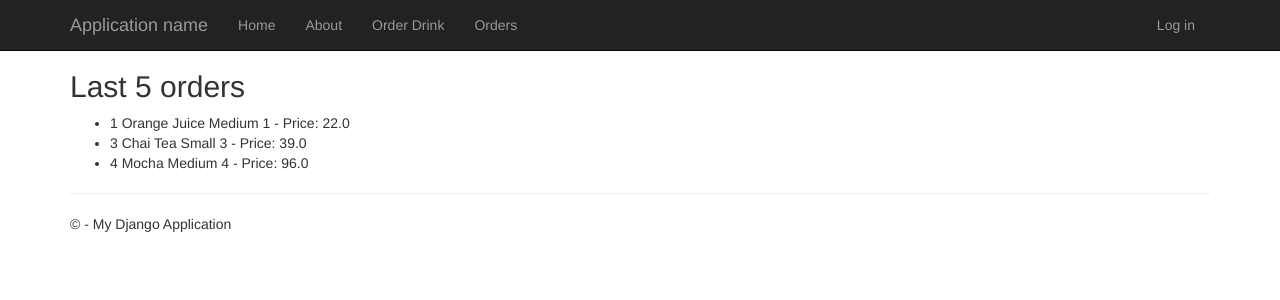
After one commit to natalimj/DjangoGTG, a Django app: page /orders/ in a window 1280 px wide. The commit adds this page. Shown: the top 300 px of the page. Run offline with Django 3.2, Linux system fonts and the light colour scheme; data comes from the database, SQL or seed files in the repository; both versions use the stored data as it was after the commit; some libraries are stand-ins or nearby versions.

Commit message:
show orders

```diff
--- a/DjangoGTGProject/DjangoGTGProject/urls.py
+++ b/DjangoGTGProject/DjangoGTGProject/urls.py
@@ -15,6 +15,7 @@ urlpatterns = [
     path('orderDrink/', views.orderDrink, name='orderDrink'),
     path('about/', views.about, name='about'),
     path('createOrder/', views.createOrder, name='createOrder'),
+    path('orders/', views.orders, name='orders'),
     path('login/',
          LoginView.as_view
          (
--- a/DjangoGTGProject/app/models.py
+++ b/DjangoGTGProject/app/models.py
@@ -27,5 +27,7 @@ class Drink (models.Model):
 
 
 class Order (models.Model):
+    id = models.AutoField(primary_key=True)
     drink = models.ForeignKey(Drink, on_delete=models.CASCADE)
     quantity = models.IntegerField()
+    price = models.FloatField (default=0.0)
--- a/DjangoGTGProject/app/templates/app/layout.html
+++ b/DjangoGTGProject/app/templates/app/layout.html
@@ -26,6 +26,7 @@
                     <li><a href="{% url 'home' %}">Home</a></li>
                     <li><a href="{% url 'about' %}">About</a></li>
                     <li><a href="{% url 'orderDrink' %}">Order Drink</a></li>
+                    <li><a href="{% url 'orders' %}">Orders</a></li>
 
 
                 </ul>
--- /dev/null
+++ b/DjangoGTGProject/app/templates/app/orders.html
@@ -0,0 +1,14 @@
+{% extends "app/layout.html" %}
+
+{% block content %}
+
+<h2>Last 5 orders</h2>
+<ul>
+{% for order in order_list %}
+    <li> {{ order.quantity}} {{ order.drink.name}}  {{ order.quantity}} - Price: {{ order.price}}</li>
+{% endfor %}
+</ul>
+
+
+
+{% endblock %}
--- a/DjangoGTGProject/app/views.py
+++ b/DjangoGTGProject/app/views.py
@@ -1,7 +1,7 @@
 from datetime import datetime
 from django.shortcuts import render
 from django.http import HttpRequest
-from .models import Drink
+from .models import Drink, Order
 from .calculation import calculatePrice
 
 
@@ -31,6 +31,20 @@ def orderDrink(request):
         }
     )
 
+
+def orders(request):
+    """Renders the contact page."""
+    assert isinstance(request, HttpRequest)
+    order_list = Order.objects.all().order_by('-id')[:10]
+
+    return render(
+        request,
+        'app/orders.html',
+        {
+           'order_list': order_list,
+        }
+    )
+
 def createOrder(request):
 
     id = int(request.POST['drink'])
@@ -38,6 +52,8 @@ def createOrder(request):
     quantity= int(request.POST['quantity'])
 
     price = calculatePrice(drinkObject,quantity)
+
+    Order.objects.get_or_create(drink= drinkObject, quantity = quantity, price= price)
 
     return render(
         request,
```
Also changed, not shown: DjangoGTGProject/app/migrations/0002_auto_20220428_1933.py (added), DjangoGTGProject/db.sqlite3, 1 other file.
